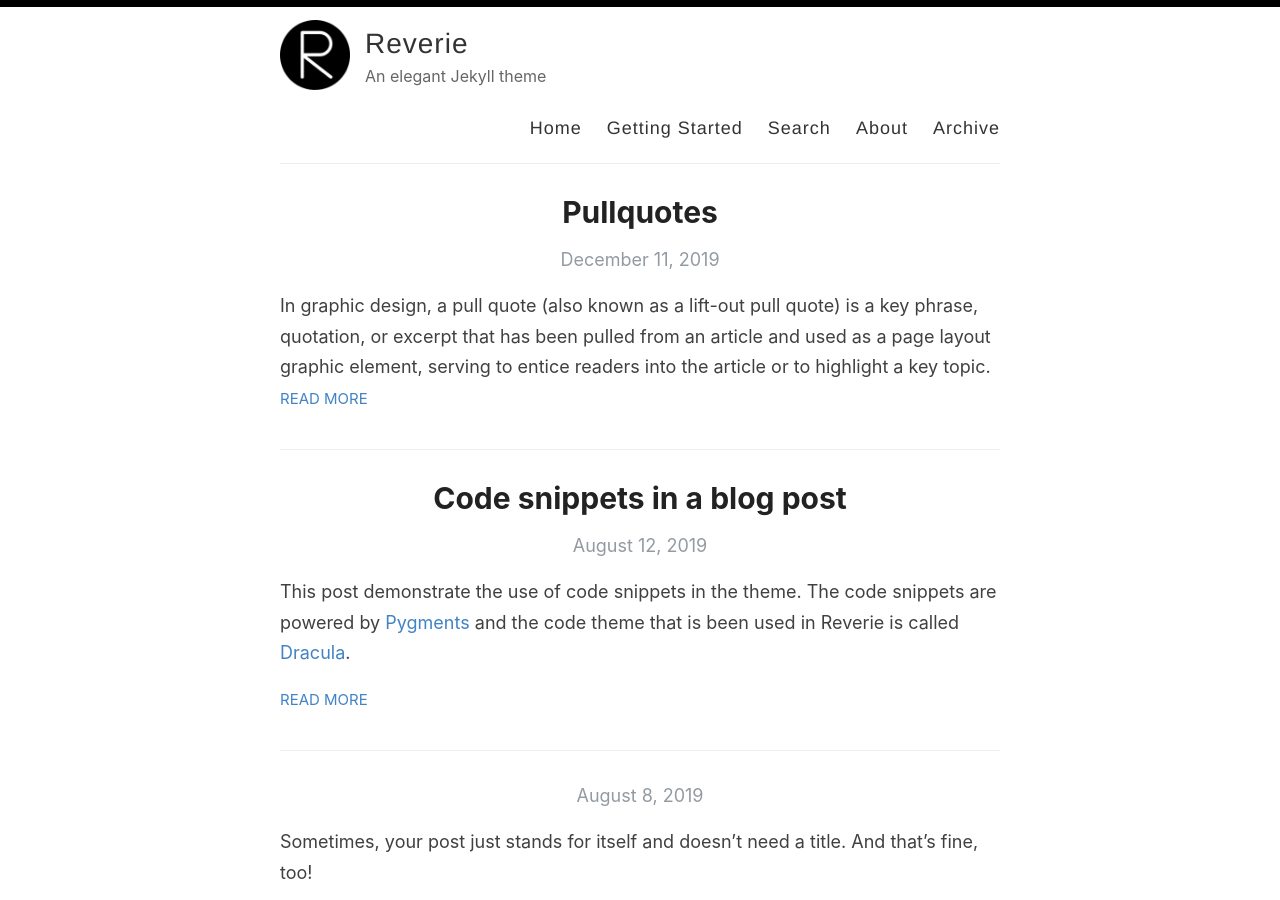
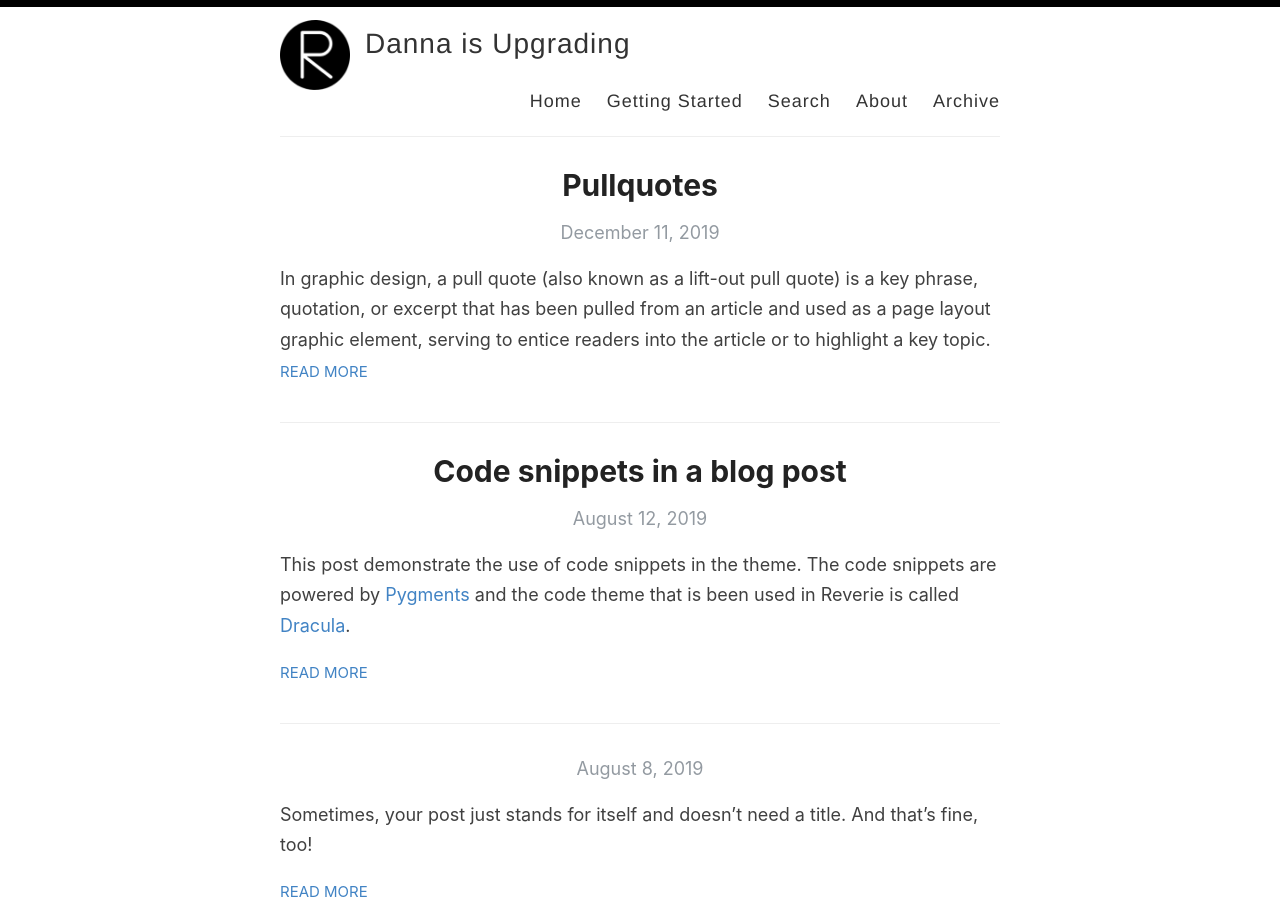
Before and after one commit to nanadeis/danna, a Jekyll site: the page built from index.html, in a window 1280 px wide and 900 px high. Built offline with Jekyll 4.4.1, drawn with Linux system fonts in a browser that asks for light colours; the list of posts is cut into pages by our own code.

Commit message:
basic config

```diff
--- a/_config.yml
+++ b/_config.yml
@@ -3,13 +3,13 @@
 #
 
 # Name of your site (displayed in the header)
-name: Reverie
+name: Danna is Upgrading
 
 # Name of the author
-author: Amit Merchant
+author: Danna Wang
 
 # Short bio or description (displayed in the header)
-description: An elegant Jekyll theme
+description:
 
 # URL of your avatar or profile pic (you could use your GitHub profile pic)
 avatar: /images/reverie.png
@@ -21,15 +21,15 @@ avatar: /images/reverie.png
 # Includes an icon in the footer for each username you enter
 footer-links:
   dribbble:
-  email: amit.d.merchant@gmail.com
+  email: danna.wang.zz@gmail.com
   facebook:
   flickr:
-  github: amitmerchant1990/reverie
+  github:
   instagram:
   linkedin:
   pinterest:
   rss: rss
-  twitter: amit_merchant
+  twitter:
   stackoverflow:
   youtube: # channel/<your_long_string> or user/<user-name>
   googleplus: # anything in your profile username that comes after plus.google.com/
@@ -41,21 +41,21 @@ footer-links:
 disqus:
 
 # Enter your Google Analytics web tracking code (e.g. UA-2110908-2) to activate tracking
-google_analytics: UA-43339302-11
+google_analytics:
 
 # For newer "GA4" analytics, use the following instead of the "UA" entry above
 #google_analytics_ga4: G-GABC1DEFG
 
 # Your website URL (e.g. http://amitmerchant1990.github.io or http://www.amitmerchant.com)
 # Used for Sitemap.xml and your RSS feed
-url: http://www.amitmerchant.com/reverie
-enforce_ssl: https://www.amitmerchant.com/reverie
+url: http://nanadeis.github.io
+enforce_ssl:
 
 # If you're hosting your site at a Project repository on GitHub pages
 # (http://yourusername.github.io/repository-name)
 # and NOT your User repository (http://yourusername.github.io)
 # then add in the baseurl here, like this: "/repository-name"
-baseurl: "/reverie"
+baseurl: "/danna"
 
 #
 # !! You don't need to change any of the configuration flags below !!
```
